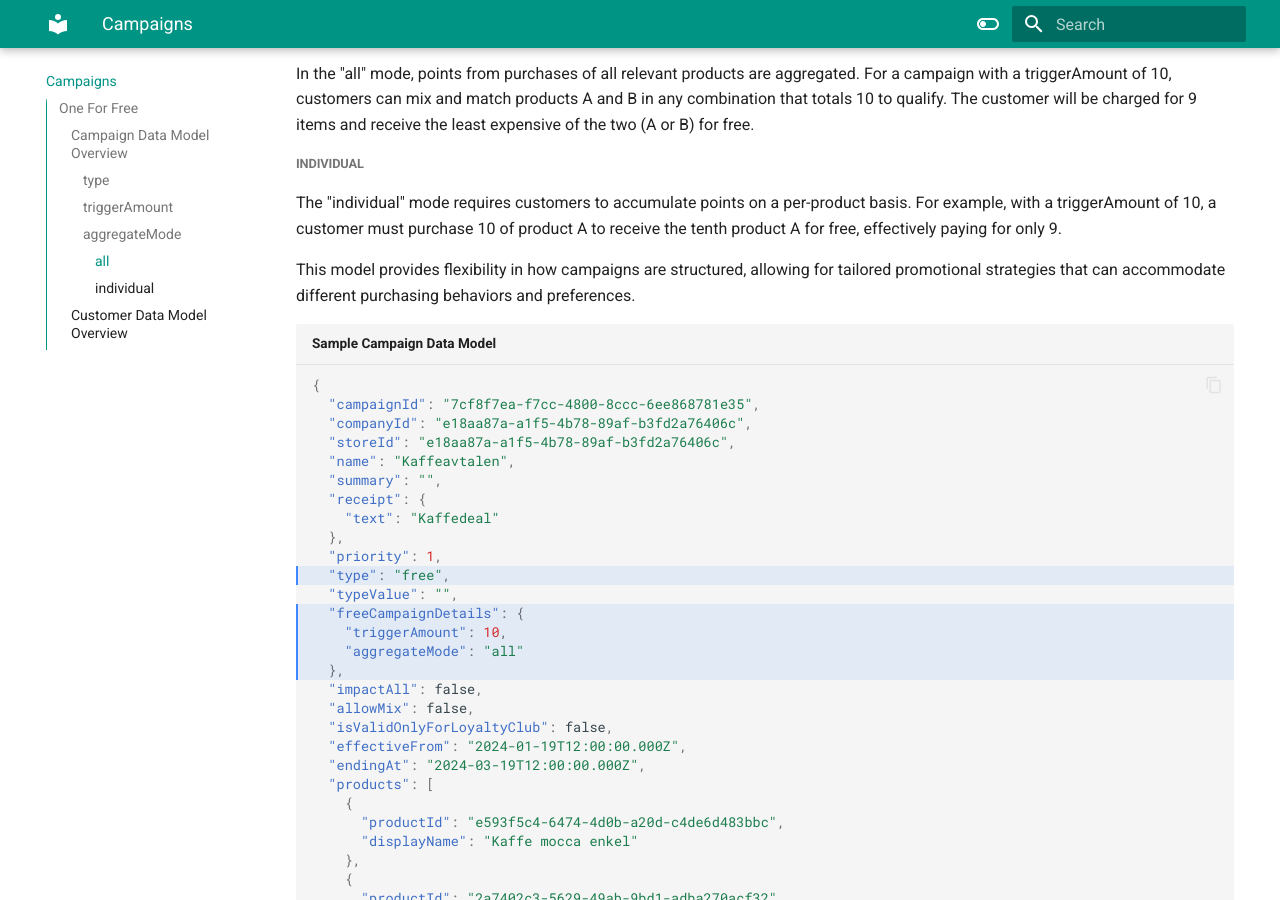
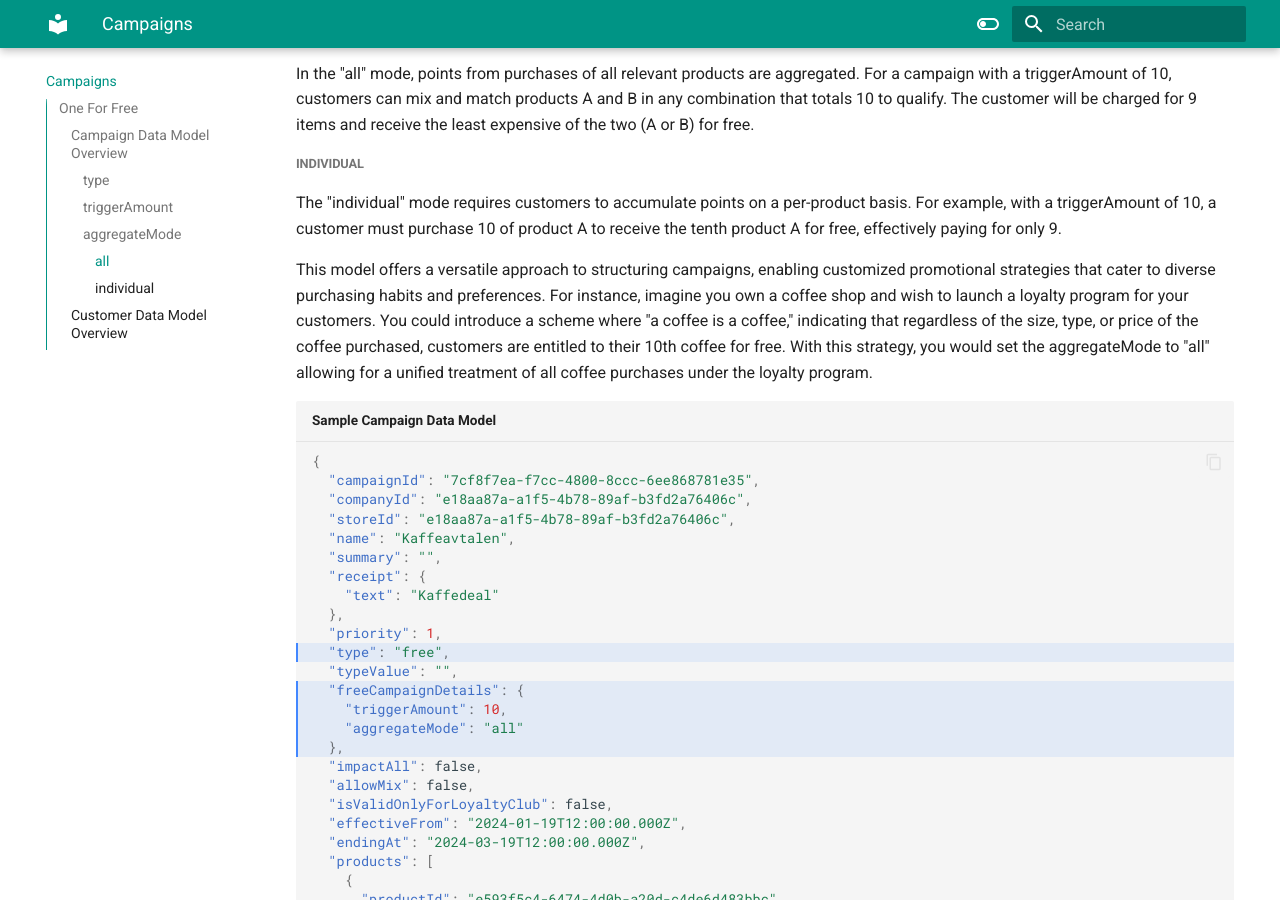
Before and after one commit to gunther-gpos/tillbuddy-pos-docs, an MkDocs documentation site: the page built from docs/campaigns.md, in a window 1280 px wide and 900 px high, scrolled down 905 px. Built offline with MkDocs 1.6.1 and Material for MkDocs 9.7.7, drawn with Linux system fonts in a browser that asks for light colours.

Commit message:
coffe is a coffee

````diff
--- a/docs/campaigns.md
+++ b/docs/campaigns.md
@@ -21,7 +21,7 @@ In the "all" mode, points from purchases of all relevant products are aggregated
 ##### individual
 The "individual" mode requires customers to accumulate points on a per-product basis. For example, with a triggerAmount of 10, a customer must purchase 10 of product A to receive the tenth product A for free, effectively paying for only 9.
 
-This model provides flexibility in how campaigns are structured, allowing for tailored promotional strategies that can accommodate different purchasing behaviors and preferences.
+This model offers a versatile approach to structuring campaigns, enabling customized promotional strategies that cater to diverse purchasing habits and preferences. For instance, imagine you own a coffee shop and wish to launch a loyalty program for your customers. You could introduce a scheme where "a coffee is a coffee," indicating that regardless of the size, type, or price of the coffee purchased, customers are entitled to their 10th coffee for free. With this strategy, you would set the aggregateMode to "all" allowing for a unified treatment of all coffee purchases under the loyalty program.
 
 ``` JSON title="Sample Campaign Data Model" hl_lines="11 13 14 15 16"
 {
````
